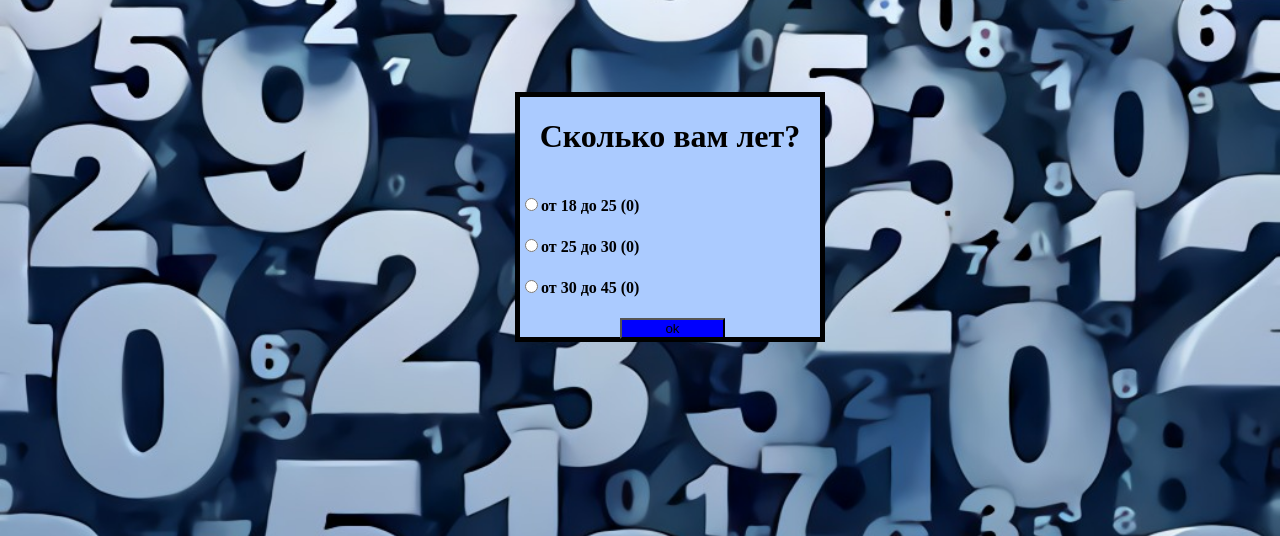
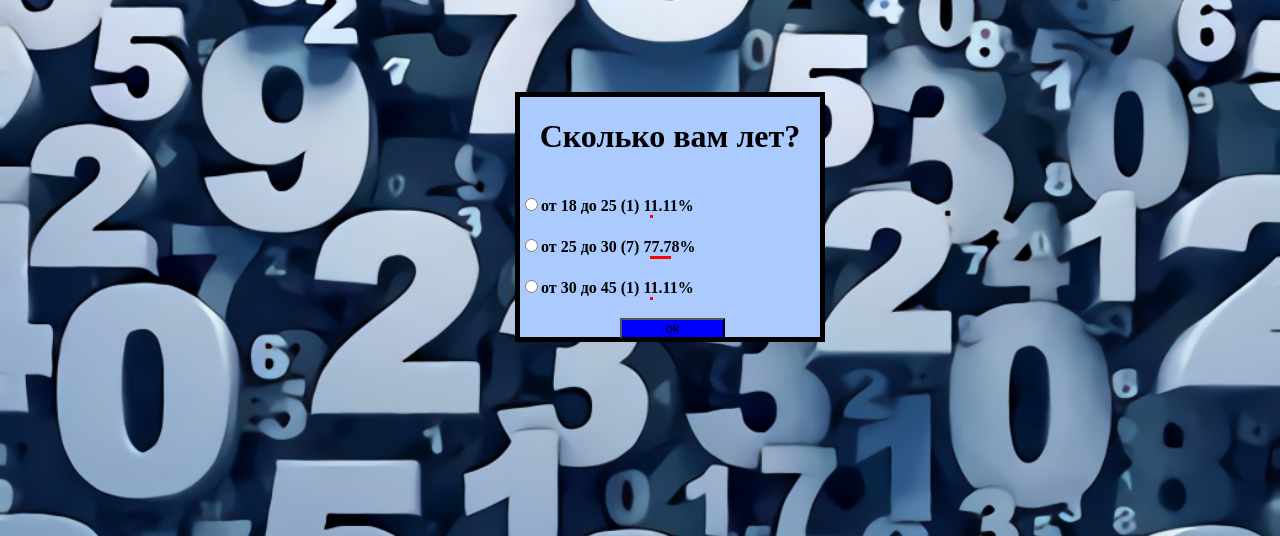
Before and after one commit to SergeiPozharkov/main_project, a PHP site: page /voting.php in a window 1280 px wide. Shown: the part 183-719 px from the top of the page. Run offline with PHP 8.4, Linux system fonts and the light colour scheme.

Commit message:
chenges home work php

```diff
--- a/php/homework_php/voting_with_diagram/voting.php
+++ b/php/homework_php/voting_with_diagram/voting.php
@@ -36,9 +36,16 @@
         <h1><?= $question ?></h1>
         <br>
         <?php
+        $sum = 0;
+        foreach ($answers as $key => $value) {
+            $sum += $value[1];
+        }
+        $res = $sum / 100;
+
         foreach ($answers as $key => $value) {
             $count = $value[1] * 1;
-            echo "<input type='radio' value='$key' name='answer'><b>$value[0] ($count)</b><div class='diagram' style='width:$count%'></div><br>\n";
+            $persent = round(($count / $res), 2);
+            echo "<input type='radio' value='$key' name='answer'><b>$value[0] ($count) $persent%</b><div class='diagram' style='width:$count%'></div><br>\n";
         }
         ?>
         <input type="submit" value="ok">
--- a/php/homework_php/voting_with_diagram/voting.txt
+++ b/php/homework_php/voting_with_diagram/voting.txt
@@ -1,4 +1,4 @@
 Сколько вам лет?
-от 18 до 25 - 0
-от 25 до 30 - 0
-от 30 до 45 - 0
+от 18 до 25 - 1
+от 25 до 30 - 7
+от 30 до 45 - 1
```
